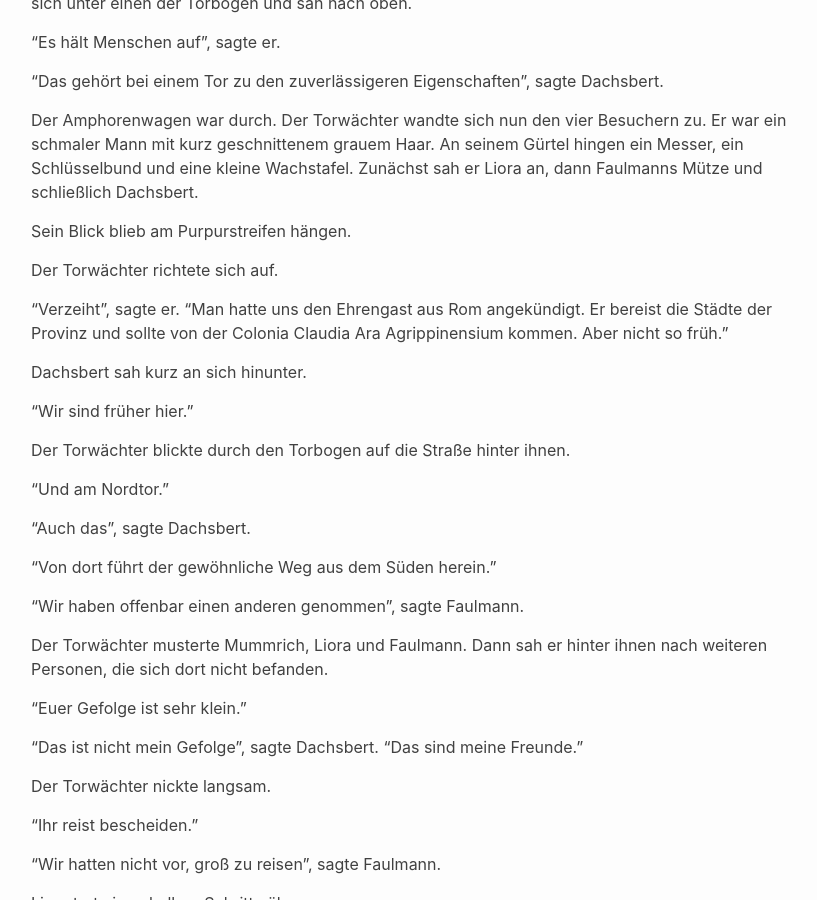
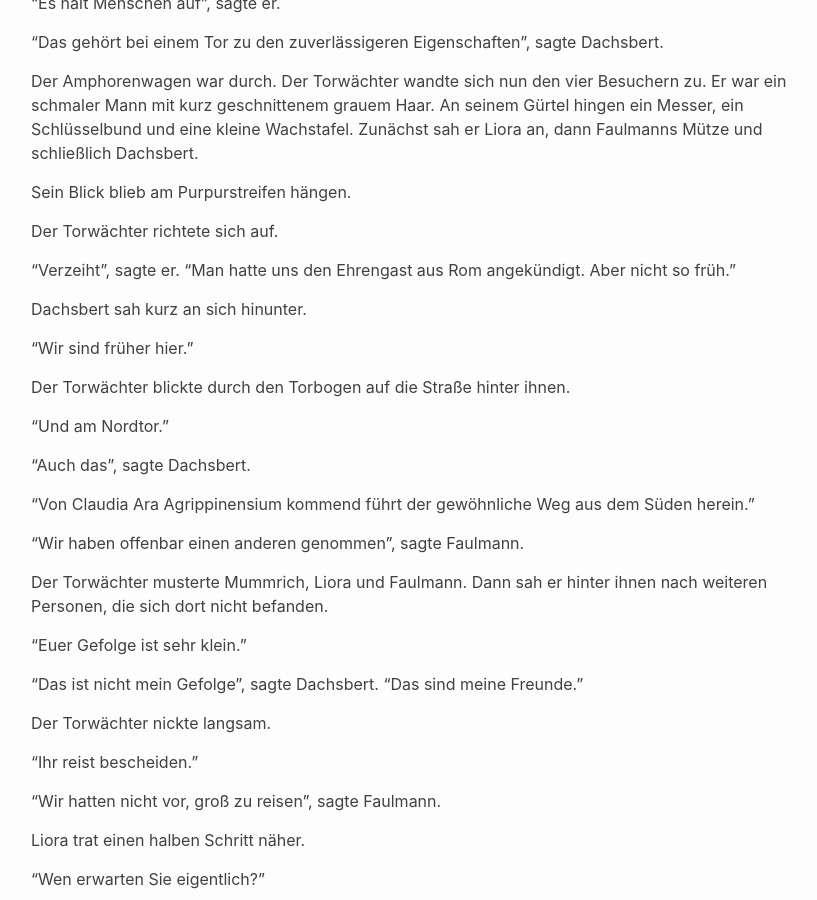
Before and after one commit to cgars/faulmann, a Jekyll site: the page built from _posts/2026-08-22-xanten.md, in a window 1280 px wide and 900 px high, scrolled down 7322 px. Shown: the whole window, without its empty margins (209-1026 px from the left). Built offline with Jekyll 4.4.1, drawn with Linux system fonts in a browser that asks for light colours.

Commit message:
Refactor dialogue and clarify entrance description
Removed redundant dialogue and clarified the description of the entrance route.

```diff
--- a/_posts/2026-08-22-xanten.md
+++ b/_posts/2026-08-22-xanten.md
@@ -226,7 +224,7 @@
 
 Der Torwächter richtete sich auf.
 
-"Verzeiht", sagte er. "Man hatte uns den Ehrengast aus Rom angekündigt. Er bereist die Städte der Provinz und sollte von der Colonia Claudia Ara Agrippinensium kommen. Aber nicht so früh."
+"Verzeiht", sagte er. "Man hatte uns den Ehrengast aus Rom angekündigt. Aber nicht so früh."
 
 Dachsbert sah kurz an sich hinunter.
 
@@ -238,7 +236,7 @@
 
 "Auch das", sagte Dachsbert.
 
-"Von dort führt der gewöhnliche Weg aus dem Süden herein."
+ "Von Claudia Ara Agrippinensium kommend führt der gewöhnliche Weg aus dem Süden herein."
 
 "Wir haben offenbar einen anderen genommen", sagte Faulmann.
 
```
Also changed, not shown: other parts of _posts/2026-08-22-xanten.md (+0 -2 lines).
